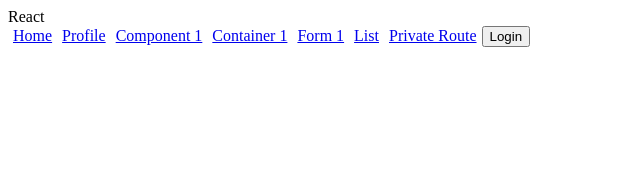
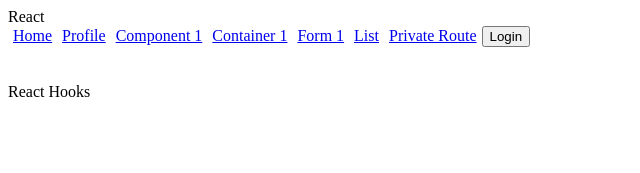
Before and after one commit to winterfreddy/udemy-tutorial-projects, a React (Create React App) app in the folder react-hooks-context-migration/react-redux-app-starter/: page /hookscontainer in a window 1280 px wide. Shown: the top 173 px of the page, without its empty margins (0-640 px from the left). Built offline with nearby package versions, Linux system fonts and the light colour scheme; what auth0-js would draw is missing.

Commit message:
Modify code for hooks compatibility

```diff
--- a/react-hooks-context-migration/react-redux-app-starter/src/App.js
+++ b/react-hooks-context-migration/react-redux-app-starter/src/App.js
@@ -1,17 +1,16 @@
-import React, { Component } from 'react';
+import React from 'react';
 import Routes from './routes';
 
 
 //main app
-class App extends Component {
+const App = () => {
 
-  render() {
-    return(
-      <div>
+  return(
+    <div>
       React
       <Routes />
-      </div>
-    )}
+    </div>
+  )
 }
 
 
--- /dev/null
+++ b/react-hooks-context-migration/react-redux-app-starter/src/hooks/hooks_container1.js
@@ -0,0 +1,15 @@
+import React from 'react';
+
+
+//main app
+const HooksContainer1 = () => {
+
+  return(
+    <div>
+      React Hooks
+    </div>
+  )
+}
+
+
+export default HooksContainer1;
--- a/react-hooks-context-migration/react-redux-app-starter/src/routes.js
+++ b/react-hooks-context-migration/react-redux-app-starter/src/routes.js
@@ -16,6 +16,7 @@ import Home from './functional/home';
 import RenderListItem from './functional/renderlistitem';
 
 import * as ACTIONS from './store/actions/actions';
+import HooksContainer1 from './hooks/hooks_container1';
 
 import Auth from './utils/auth';
 import AuthCheck from './utils/authcheck';
@@ -71,6 +72,7 @@ class Routes extends Component {
             <Route path='/authcheck' render={() => <AuthCheck auth={auth} /> } />
             <Route path='/redirect' component={UnauthRedirect} />
             <Route path='/renderlist' component={RenderList} />
+            <Route path='/hookscontainer' component={HooksContainer1} />
 
             <Route path='/callback' render={(props) => { handleAuthentication(props); return <Callback />}} />
             <Route path="/component1" render={(props) => <Component1 {...props} /> } />
```
